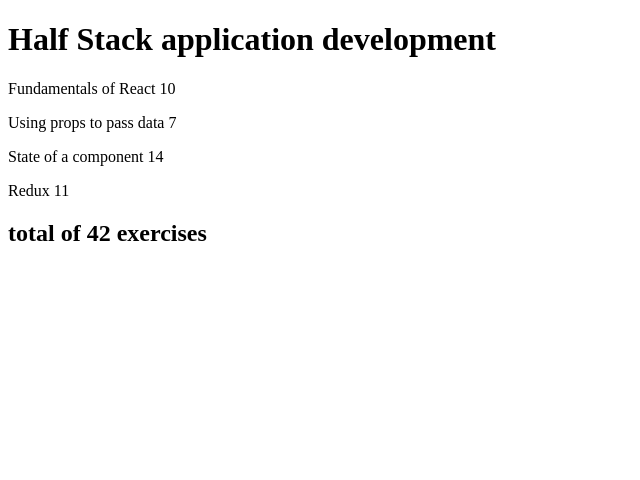
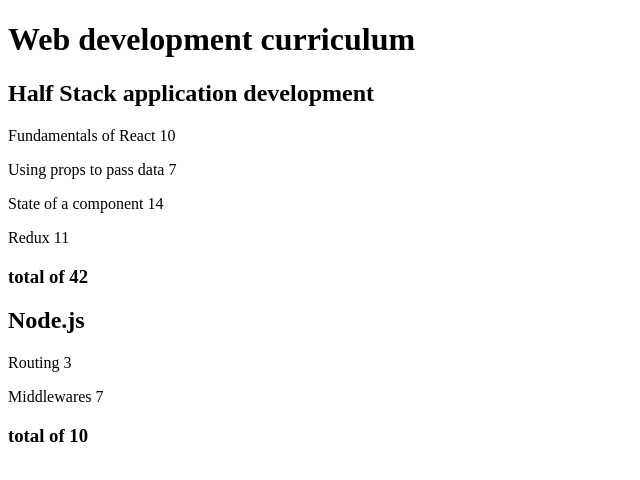
Before and after one commit to Diefat17/Part2, a React (Vite) app: page / in a window 1280 px wide. Shown: the top 480 px of the page, without its empty margins (0-640 px from the left). Built offline with nearby package versions, Linux system fonts and the light colour scheme.

Commit message:
Exercise 2.4 done

```diff
--- a/src/App.jsx
+++ b/src/App.jsx
@@ -1,12 +1,18 @@
 const Course = ({course}) => {
-
-  const copy = (course.parts).map(tem => tem.exercises)
 
   return (
     <>
-      <h1>{course.name}</h1>
-      {(course.parts).map(course => <p key={course.id}>{course.name} {course.exercises}</p>)}
-      <h2>total of {copy.reduce((s, p) => s + p)} exercises</h2>
+      <h1>Web development curriculum</h1>
+      {course.map(cour => {
+        return (
+          <div key={cour.id}>
+            <h2 key={cour.id}>{cour.name}</h2>
+            {cour.parts.map(tem => <p key={tem.id}>{tem.name} {tem.exercises}</p>)}
+            <h3>total of {(cour.parts.map(tem => tem.exercises)).reduce((s, p) => s + p)}</h3>
+          </div>
+        )
+      })}
+
     </>
 
   )
@@ -14,9 +20,10 @@
 
 const App = () => {
 
-  const course = {
+  const courses = [
+    {
+      name: 'Half Stack application development',
       id: 1,
-    name: 'Half Stack application development',
       parts: [
         {
           name: 'Fundamentals of React',
@@ -32,17 +39,33 @@
           name: 'State of a component',
           exercises: 14,
           id: 3
-      }
-      ,
+        },
         {
           name: 'Redux',
           exercises: 11,
           id: 4
         }
       ]
+    },
+    {
+      name: 'Node.js',
+      id: 2,
+      parts: [
+        {
+          name: 'Routing',
+          exercises: 3,
+          id: 1
+        },
+        {
+          name: 'Middlewares',
+          exercises: 7,
+          id: 2
         }
+      ]
+    }
+  ]
 
-  return <Course course={course} />
+  return <Course course={courses} />
 }
 
 
```
Lines whose indentation alone changed are shown as unchanged.
